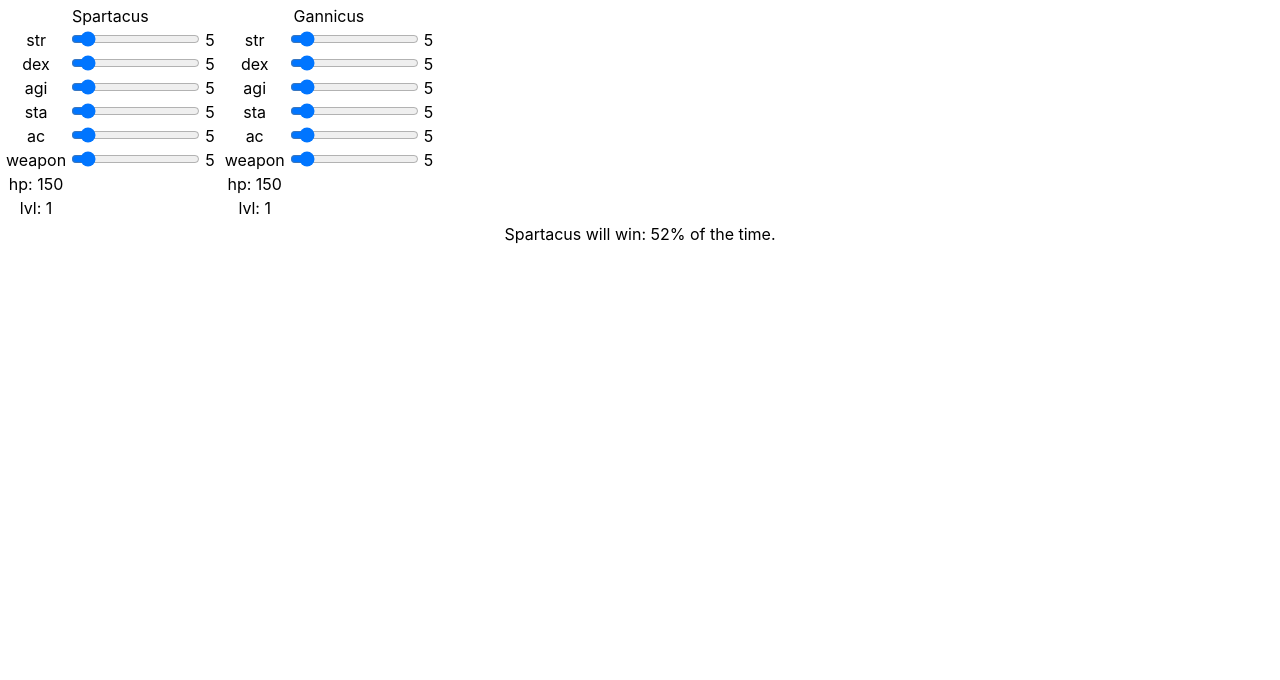
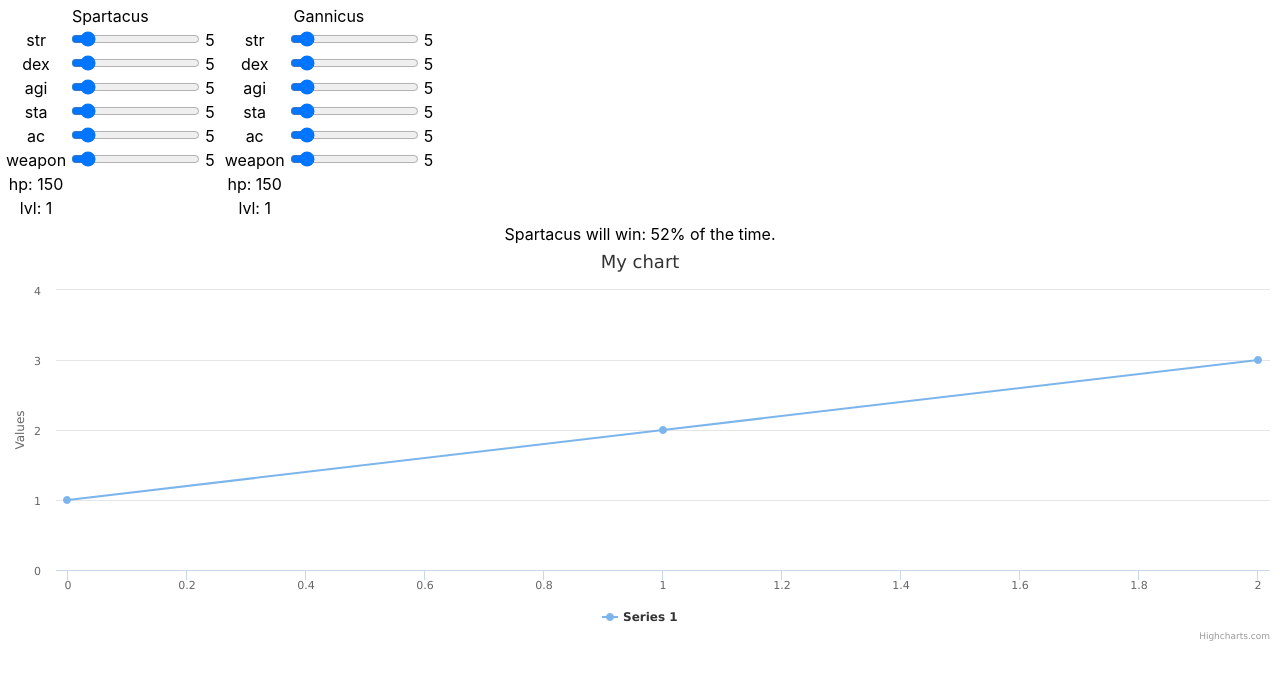
Before and after one commit to mdj128/ludus_gladiatorus, a React (Create React App) app: page / in a window 1280 px wide. Shown: the top 680 px of the page. Built offline with nearby package versions, Linux system fonts and the light colour scheme.

Commit message:
fix eslint config, include highcharts

```diff
--- a/package.json
+++ b/package.json
@@ -6,6 +6,8 @@
     "@testing-library/jest-dom": "^4.2.4",
     "@testing-library/react": "^9.4.0",
     "@testing-library/user-event": "^7.2.1",
+    "highcharts": "^8.0.0",
+    "highcharts-react-official": "^2.2.2",
     "react": "^16.12.0",
     "react-dom": "^16.12.0",
     "react-scripts": "3.3.0",
@@ -16,9 +18,6 @@
     "build": "react-scripts build",
     "test": "react-scripts test",
     "eject": "react-scripts eject"
-  },
-  "eslintConfig": {
-    "extends": "react-app"
   },
   "browserslist": {
     "production": [
--- a/src/App.js
+++ b/src/App.js
@@ -1,4 +1,8 @@
 import React, { useState } from 'react';
+
+import Highcharts from 'highcharts';
+import HighchartsReact from 'highcharts-react-official';
+
 import './App.css';
 import { simulateBattle } from './battle';
 
@@ -7,11 +11,20 @@ function StatSlider(props) {
   return (
     <tr>
       <td>{name}</td>
-    <input type="range" min="1" max="50" value={val} onChange={e => update(name, e.target.value)}  />
+      <input type="range" min="1" max="50" value={val} onChange={e => update(name, e.target.value)} />
       <td>{val}</td>
     </tr>
   );
 }
+
+const options = {
+  title: {
+    text: 'My chart',
+  },
+  series: [{
+    data: [1, 2, 3],
+  }],
+};
 
 function App() {
   const [p1, setp1] = useState({ name: 'Spartacus', lvl: 10, sta: 5, str: 5, dex: 5, agi: 5, weapon: 5, ac: 5 });
@@ -20,12 +33,12 @@ function App() {
   const [p1WinPct, setp1WinPct] = useState(simulateBattle(p1, p2));
 
   const updatep1 = (name, value) => {
-    setp1({...p1, [name]: value });
+    setp1({ ...p1, [name]: value });
     setp1WinPct(simulateBattle(p1, p2));
   };
 
   const updatep2 = (name, value) => {
-    setp2({...p2, [name]: value });
+    setp2({ ...p2, [name]: value });
     setp1WinPct(simulateBattle(p1, p2));
   };
 
@@ -68,6 +81,10 @@ function App() {
         </tr>
       </table>
       <div>{`${p1.name} will win: ${p1WinPct}% of the time.`}</div>
+      <HighchartsReact
+        highcharts={Highcharts}
+        options={options}
+      />
     </div>
   );
 }
--- a/src/battle.js
+++ b/src/battle.js
@@ -33,7 +33,7 @@ function fight(p1, p2) {
       break;
     }
   }
-};
+}
 
 function attackRound(p1, p2) {
   const d1 = calculateDamage(p1, p2);
--- a/src/serviceWorker.js
+++ b/src/serviceWorker.js
@@ -101,7 +101,7 @@ function registerValidSW(swUrl, config) {
 function checkValidServiceWorker(swUrl, config) {
   // Check if the service worker can be found. If it can't reload the page.
   fetch(swUrl, {
-    headers: { 'Service-Worker': 'script' }
+    headers: { 'Service-Worker': 'script' },
   })
     .then(response => {
       // Ensure service worker exists, and that we really are getting a JS file.
```
Also changed, not shown: 2 other files (tests, documents, lock files or other folders). Lines whose indentation alone changed are shown as unchanged.
